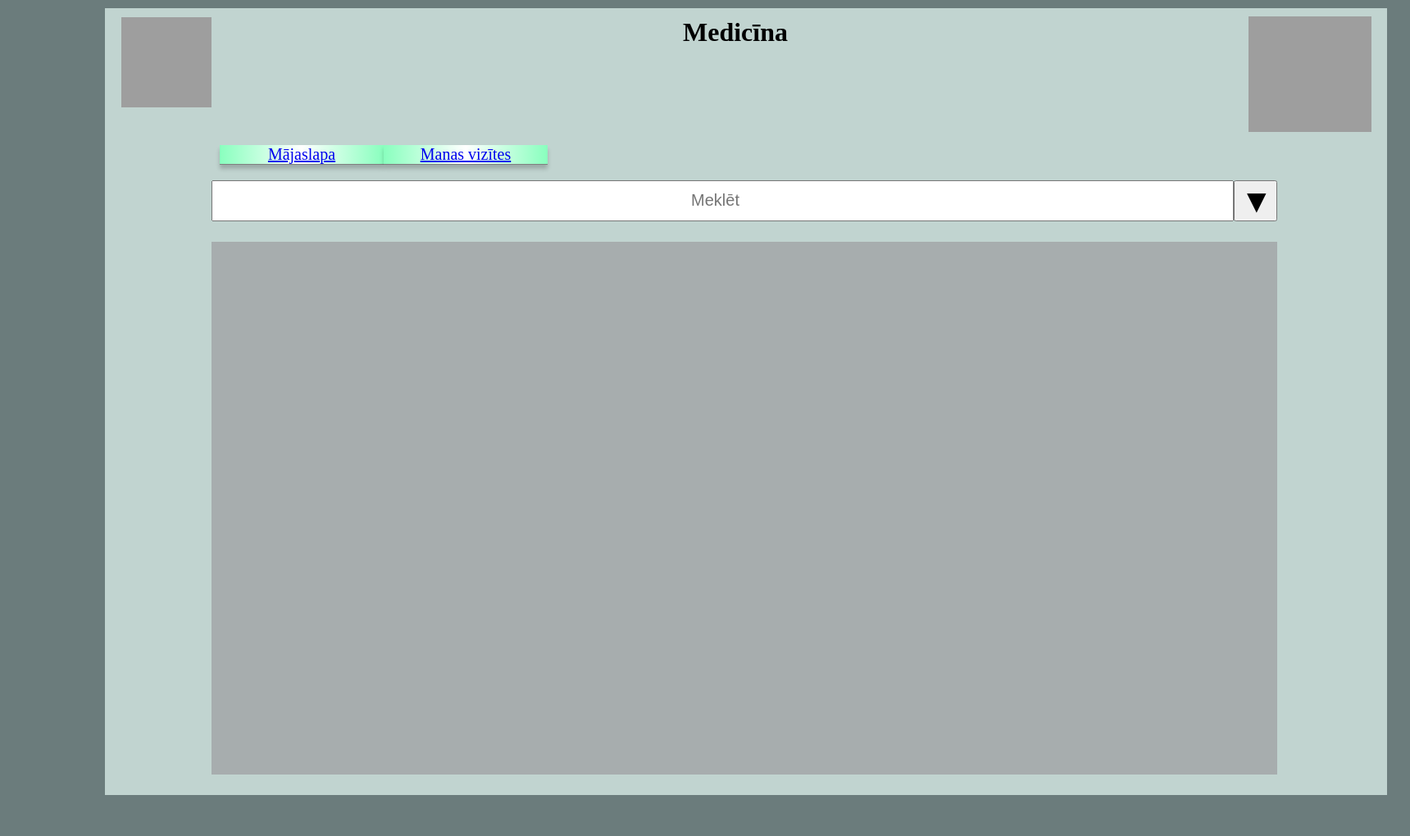
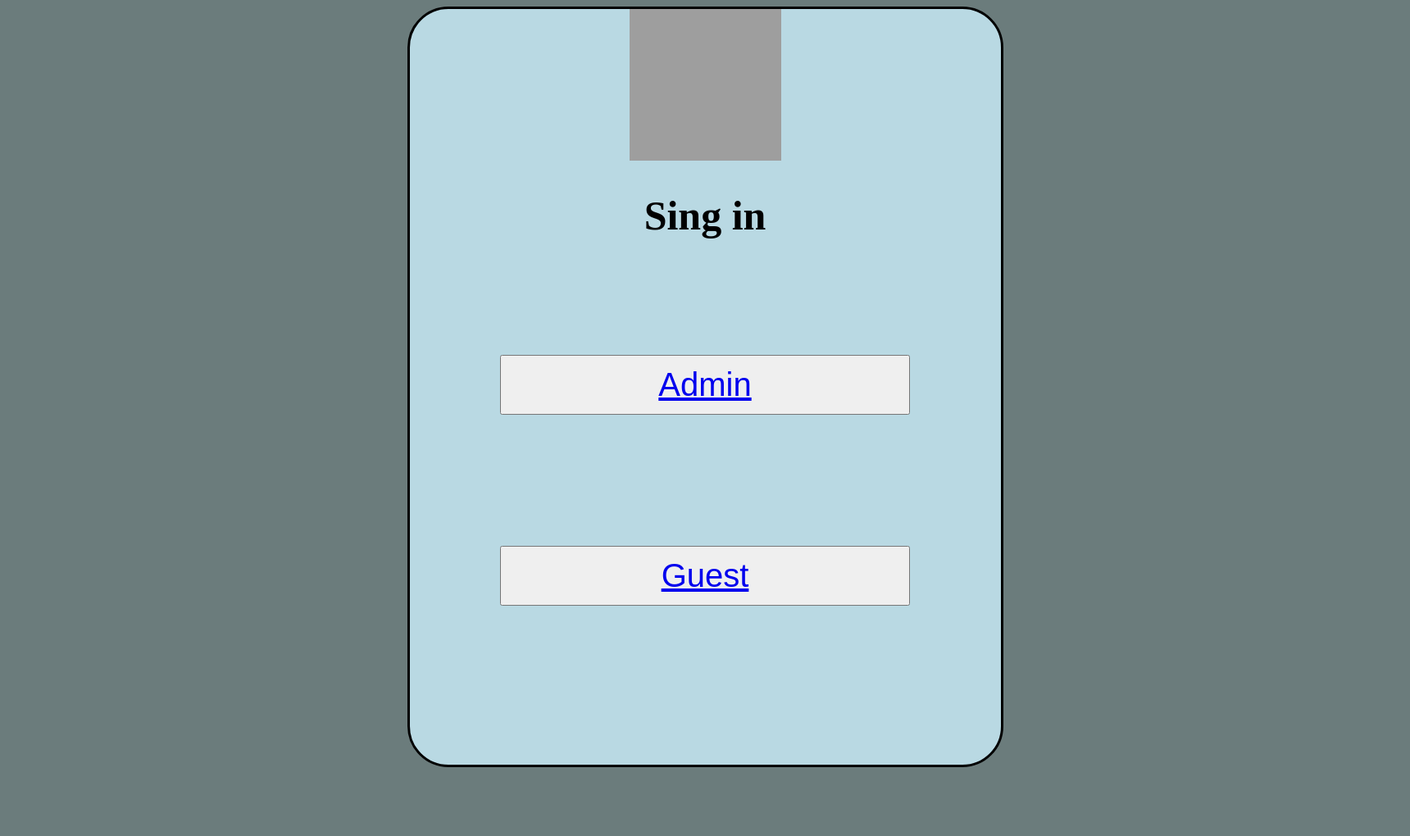
Before and after one commit to kkozemjakins/Medicina-projekts, a Flask app: page / in a window 1720 px wide. Shown: the whole page at 82% size. After the commit the page ends 944 px from the top, so only its background shows below. Run offline with Flask 2, Linux system fonts and the light colour scheme; grey boxes are pictures that could not be loaded.

Commit message:
adding a login page

```diff
--- a/main.py
+++ b/main.py
@@ -1,6 +1,13 @@
 from flask import Flask, render_template
 app = Flask('app')
 
+@app.route('/')
+def sakum_login():
+  return render_template("login.html")
+
+@app.route('/login')
+def login():
+  return render_template("login.html")
 
 @app.route('/')
 def index():
@@ -14,6 +21,12 @@ def guest_visits():
 def guest_main():
   return render_template("guest_main.html")
 
+@app.route('/admin_main')
+def admin_main():
+  return render_template("admin_main.html")
+
+
+
 
 
 app.run(host='0.0.0.0', port=8080)
--- a/static/css/style_guest_main.css
+++ b/static/css/style_guest_main.css
@@ -52,7 +52,7 @@ h1 {
     display: flex;
     width: 53px;
     height: 50px;
-    top: 89px;
+    top: 60px;
     left: 1497px;
     font-size: 40px;
 }
@@ -70,5 +70,5 @@ li {
     width: 200px;
     float: left;
     left: 220px;
-    top: -20px;
+    top: -60px;
 }
--- /dev/null
+++ b/static/css/style_login.css
@@ -0,0 +1,30 @@
+body {
+    background-color: rgb(107, 124, 124);
+}
+
+#login_div{
+    width: 721px;
+    height: 922px;
+    background-color: #b9d9e3;
+    text-align: center;
+    border-radius: 50px;
+    border-width: medium;
+    border-style: solid;
+    margin: 0 auto;
+};
+
+#login_icon{
+    width: 133px;
+    height: 136px;
+};
+
+.button {
+
+    -webkit-transition-duration: 1s;
+    transition-duration: 1s;
+}
+
+.button:hover {
+    background-color: #4CAF50;
+    color: white;
+}
--- a/templates/guest_main.html
+++ b/templates/guest_main.html
@@ -20,6 +20,9 @@
     </div>
     <img id="icon-medicina" src="https://cdn.discordapp.com/attachments/552129707227742228/844192612482416710/unknown.png" alt="icon-medicina" >
     <img id="icon-account"  src="https://cdn.discordapp.com/attachments/552129707227742228/844192853680062474/unknown.png" alt="icon-account" >
+
+    <a href="./login">Iziet</a>
+
     <button id="pogaFiltr">▼</button>
     <ul id="buttonsPanel">
       <li><a href="./guest_main">Mājaslapa</a></li>
--- /dev/null
+++ b/templates/login.html
@@ -0,0 +1,22 @@
+<!DOCTYPE html>
+<html lang="en">
+<head>
+    <meta charset="UTF-8">
+    <meta http-equiv="X-UA-Compatible" content="IE=edge">
+    <meta name="viewport" content="width=device-width, initial-scale=1.0">
+    <link rel="stylesheet" href="static/css/style_login.css"></link>
+</head>
+<body>
+    <div id="login_div">
+        <img id="login_icon" style="width: 185px;height: 185px;" src="https://media.discordapp.net/attachments/552129707227742228/851783266561818644/unknown.png" alt="login_icon">
+        <h1 id="sing_in" style="font-size: 50px;">Sing in</h1>
+
+        <p><button class="button" style="font-size: 40px;margin-top: 15%;height: 73px;width: 500px;"><a href="./admin_main">Admin</a></button></p>
+
+        <p><button class="button" style="font-size: 40px;margin-top: 20%;height: 73px;width: 500px;"><a href="./guest_main">Guest</a></button></p>
+    </div>
+
+
+
+</body>
+</html>
```
Also changed, not shown: static/css/guest_visits.css (+39 -0 lines), templates/guest_visits.html (+28 -3 lines).
